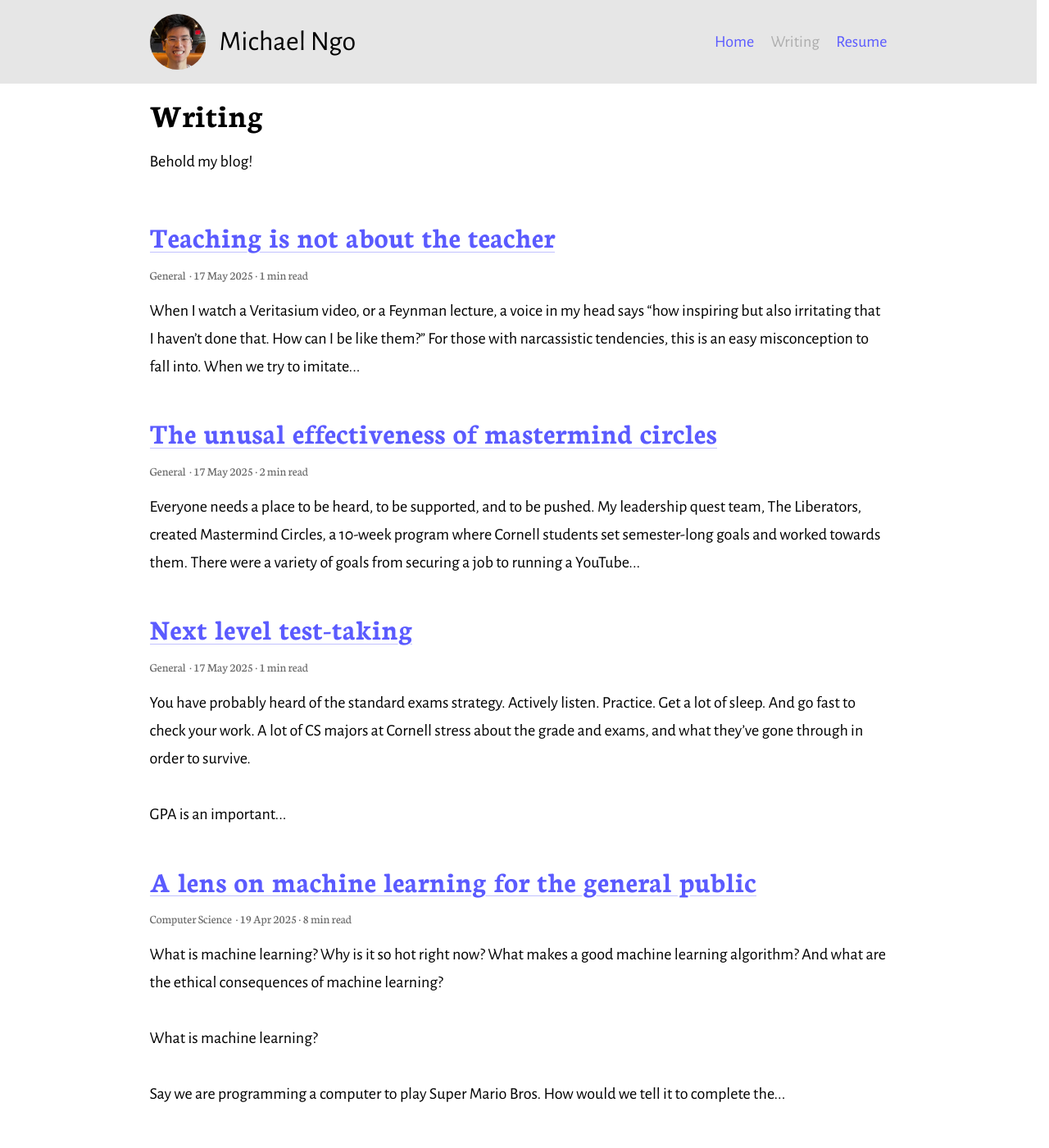
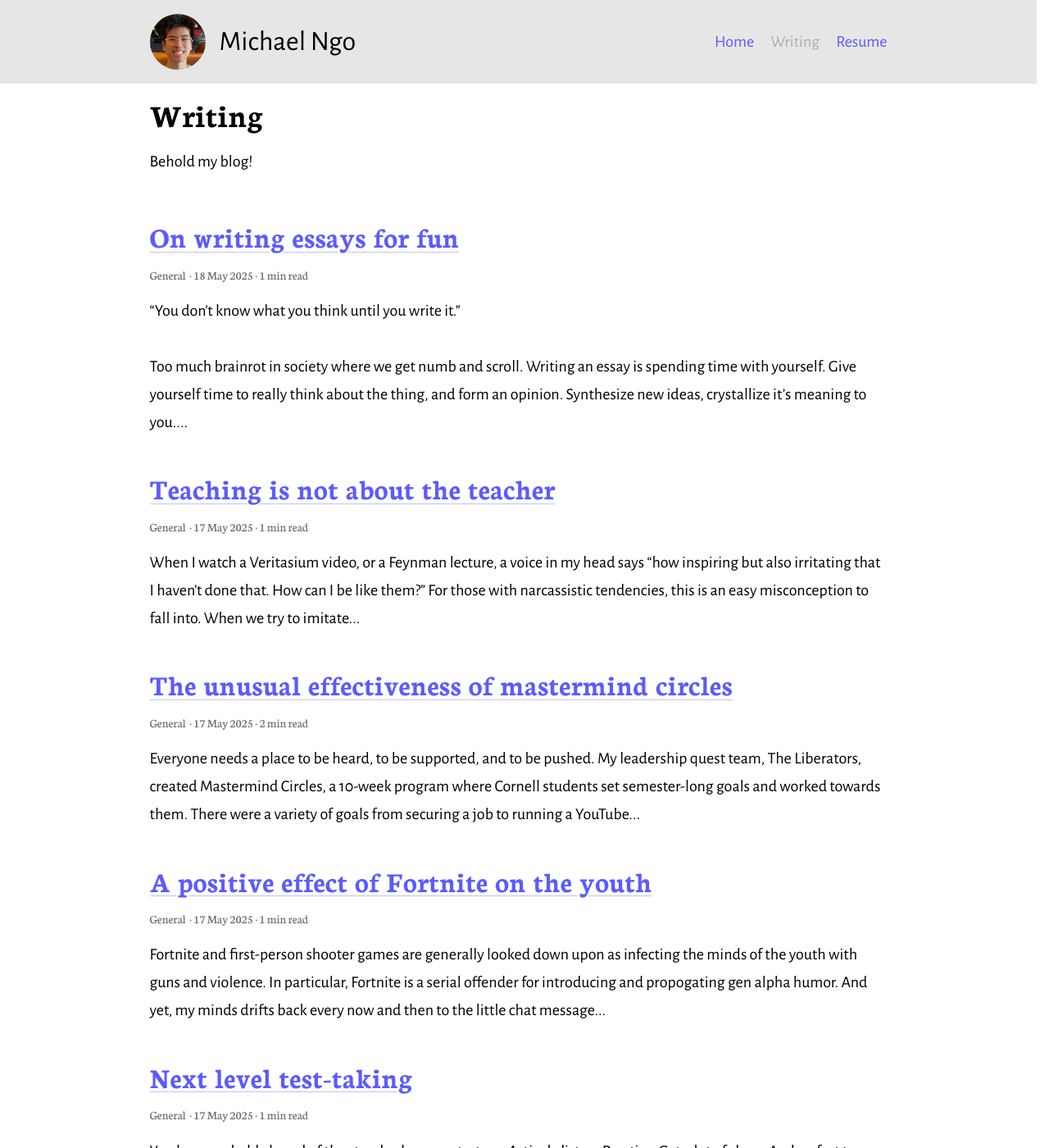
Before and after one commit to Mikonooooo/mikonooooo.github.io, a Jekyll site: the page built from blog.md, in a window 1280 px wide and 1400 px high. Shown: the whole window at 82% size. Built offline with Jekyll 4.4.1, drawn with Linux system fonts in a browser that asks for light colours.

Commit message:
add fortnite article

```diff
--- /dev/null
+++ b/_posts/2025-05-17-ft.md
@@ -0,0 +1,20 @@
+---
+title: A positive effect of Fortnite on the youth
+category: General
+---
+
+![Battlebus]({{ site.baseurl }}/assets/images/fortnite/battlebus.jpg)
+
+
+Fortnite and first-person shooter games are generally looked down upon as infecting the minds of the youth with guns and violence. In particular, Fortnite is a serial offender for introducing and propogating gen alpha humor. And yet, my minds drifts back every now and then to the little chat message that appears when you exit the battle bus.
+
+> "Mikono thanked the bus driver."
+
+All 100 players would thank the bus driver. I was never told by anyone else to thank the bus driver, but from that point on, about 7th or 8th grade I started to thank bus drivers when leaving. Even now in college. I wonder if others had the same experience.
+
+Isn't it wonderful how video games can be used for encouraging genuinely good social behavior?
+
+#### Summary
+I learned to thank bus drivers from Fortnite.
+
+_**Acknowledgements:** Thank you, Epic Games._
--- a/_posts/2025-05-17-mc.md
+++ b/_posts/2025-05-17-mc.md
@@ -1,9 +1,9 @@
 ---
-title: The unusal effectiveness of mastermind circles
+title: The unusual effectiveness of mastermind circles
 category: General
 ---
 
-![Liberators]({{ site.baseurl }}/assets/images/mastermind-circles/liberators.JPEG){: width="100%"}
+![Liberators]({{ site.baseurl }}/assets/images/mastermind-circles/liberators.JPEG)
 
 
 Everyone needs a place to be heard, to be supported, and to be pushed. My leadership quest team, The Liberators, created _Mastermind Circles_, a 10-week program where Cornell students set semester-long goals and worked towards them. There were a variety of goals from securing a job to running a YouTube channel, creating a video game, and improving work-life balance. Members struggled week after week, figuring out what motivates them and what will actually help them achieve their goals.
--- /dev/null
+++ b/_posts/2025-05-18-es.md
@@ -0,0 +1,31 @@
+---
+title: On writing essays for fun
+category: General
+---
+
+![Person writing an essay.]({{ site.baseurl }}/assets/images/essay/essay.jpg)
+
+> "You don't know what you think until you write it."
+
+Too much brainrot in society where we get numb and scroll.
+Writing an essay is spending time with yourself.
+Give yourself time to really think about the thing, and form an opinion.
+Synthesize new ideas, crystallize it's meaning to you.
+I've done this for a few books and movies so far and they have worked immensely well
+to not only help me remember what happened, but to also appreciate all the beauty and imperfection.
+
+Here's what I've done so far.
+
+The Handmaid and the Carpenter.
+
+Brokeback Mountain.
+
+Beetlejuice, Beetlejuice.
+
+The Virgin Suicides.
+
+#### Summary
+It makes me so happy that I'm doing this. And I hope to read and watch more over the summer.
+
+
+_**Acknowledgements:** Shout out to all the elementary, middle, and high school english teachers! Thank you Professor Dorit Abusch for contributing some of this insight when I took one of her first-year writing seminars._
```
Also changed, not shown: README.md, assets/images/essay/essay.jpg (added), assets/images/fortnite/battlebus.jpg (added).
